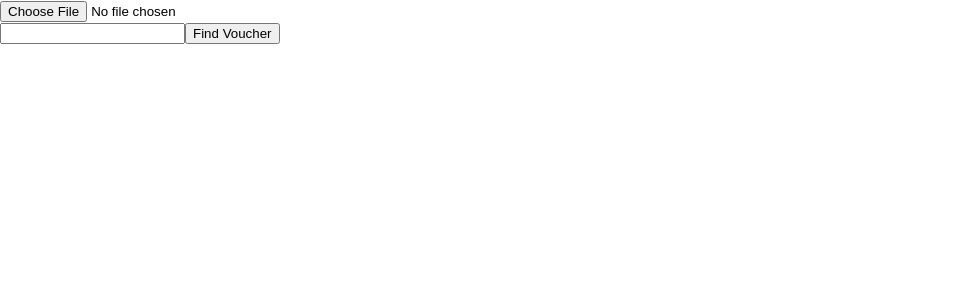
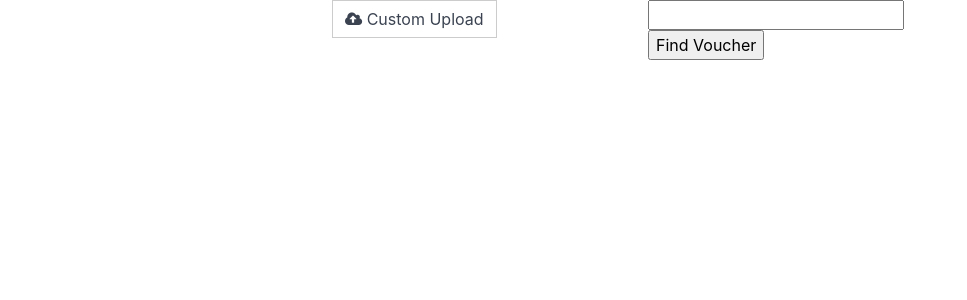
Before and after one commit to cjtangney/barcode-reader, a React (Create React App) app: page / in a window 1280 px wide. Shown: the top 300 px of the page, without its empty margins (0-967 px from the left). Built offline with nearby package versions, Linux system fonts and the light colour scheme.

Commit message:
update SerialNumber state when redeemed

```diff
--- a/public/index.html
+++ b/public/index.html
@@ -3,6 +3,10 @@
   <head>
     <meta charset="utf-8">
     <link rel="shortcut icon" href="%PUBLIC_URL%/favicon.ico">
+    <link rel="stylesheet" href="https://unpkg.com/spectre.css/dist/spectre.min.css">
+    <link rel="stylesheet" href="https://unpkg.com/spectre.css/dist/spectre-exp.min.css">
+    <link rel="stylesheet" href="https://unpkg.com/spectre.css/dist/spectre-icons.min.css">
+    <link rel="stylesheet" href="http://maxcdn.bootstrapcdn.com/font-awesome/4.2.0/css/font-awesome.min.css">
     <meta name="viewport" content="width=device-width, initial-scale=1, shrink-to-fit=no">
     <meta name="theme-color" content="#000000">
     <!--
--- a/src/App.js
+++ b/src/App.js
@@ -100,6 +100,8 @@ class App extends Component {
         let serial = list.serials[k].id;
         if (serial === key){
           alert('key found');
+          //update the serial so it remembers it has been redeemed
+          list.serials[k].redeemed = true;
           return;
         }
       }
@@ -107,13 +109,18 @@ class App extends Component {
   }
   render() {
     return (
-      <div>
-        <div>
-          <input type="file" id="serial-file-input" accept=".csv" onChange={ event => this.loadData(event.target.files[0]) } />
-        </div>
-        <div>
-          <input type="text" id="search-key-input" onChange={ event => this.updateSearchKey(event.target.value) }/>
-          <button id="search-button" onClick={ event => this.findVoucher() }>Find Voucher</button>
+      <div className='container'>
+        <div className='columns col-6 col-mx-auto'>
+          <div className='column'>
+            <label htmlFor='serial-file-input' style={{ border: '1px solid #ccc', display: 'inline-block', padding: '6px 12px', cursor: 'pointer' }}>
+              <i className='fa fa-cloud-upload'></i> Custom Upload
+            </label>
+            <input type='file' id='serial-file-input' accept='.csv' onChange={ event => this.loadData(event.target.files[0]) } style={{ display: 'none' }}/>
+          </div>
+          <div className='column col-6 col-mx-auto'>
+            <input type='text' id='search-key-input' onChange={ event => this.updateSearchKey(event.target.value) }/>
+            <button id='search-button' onClick={ event => this.findVoucher() }>Find Voucher</button>
+          </div>
         </div>
       </div>
     );
```
